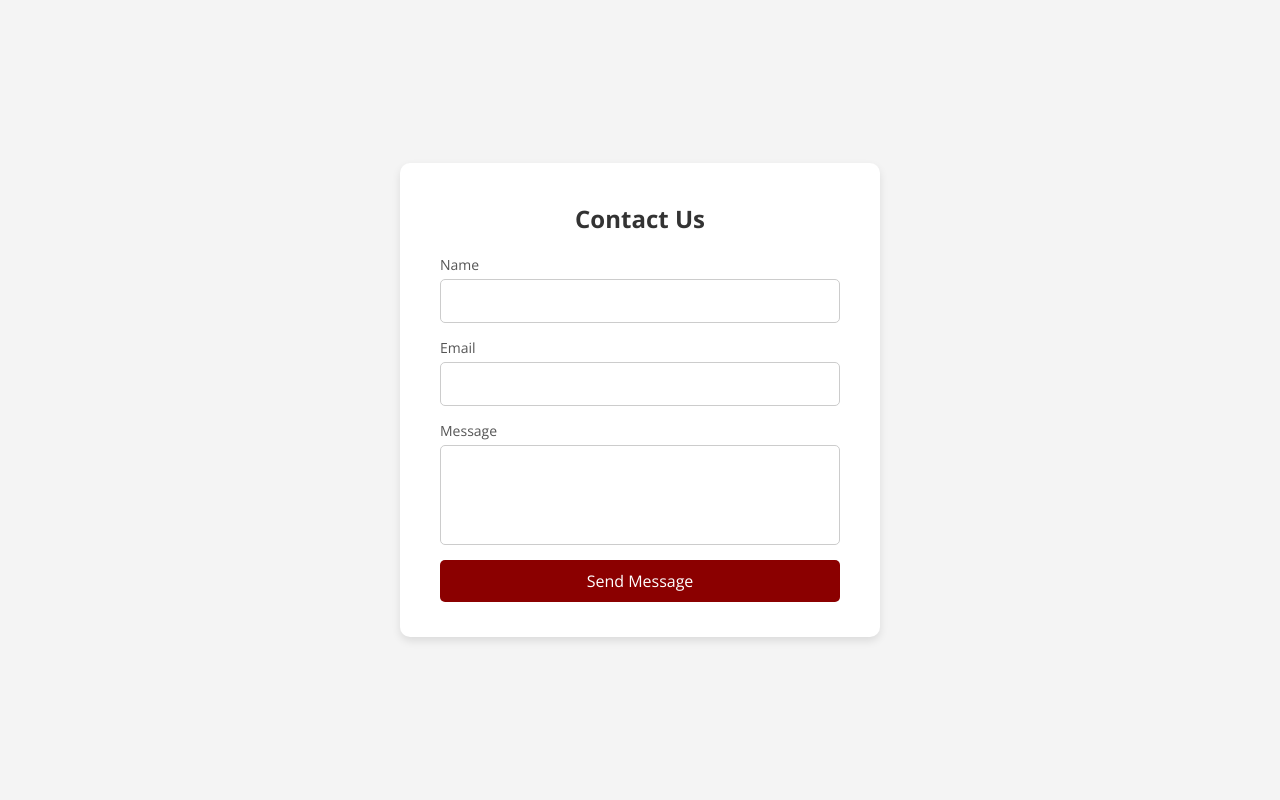
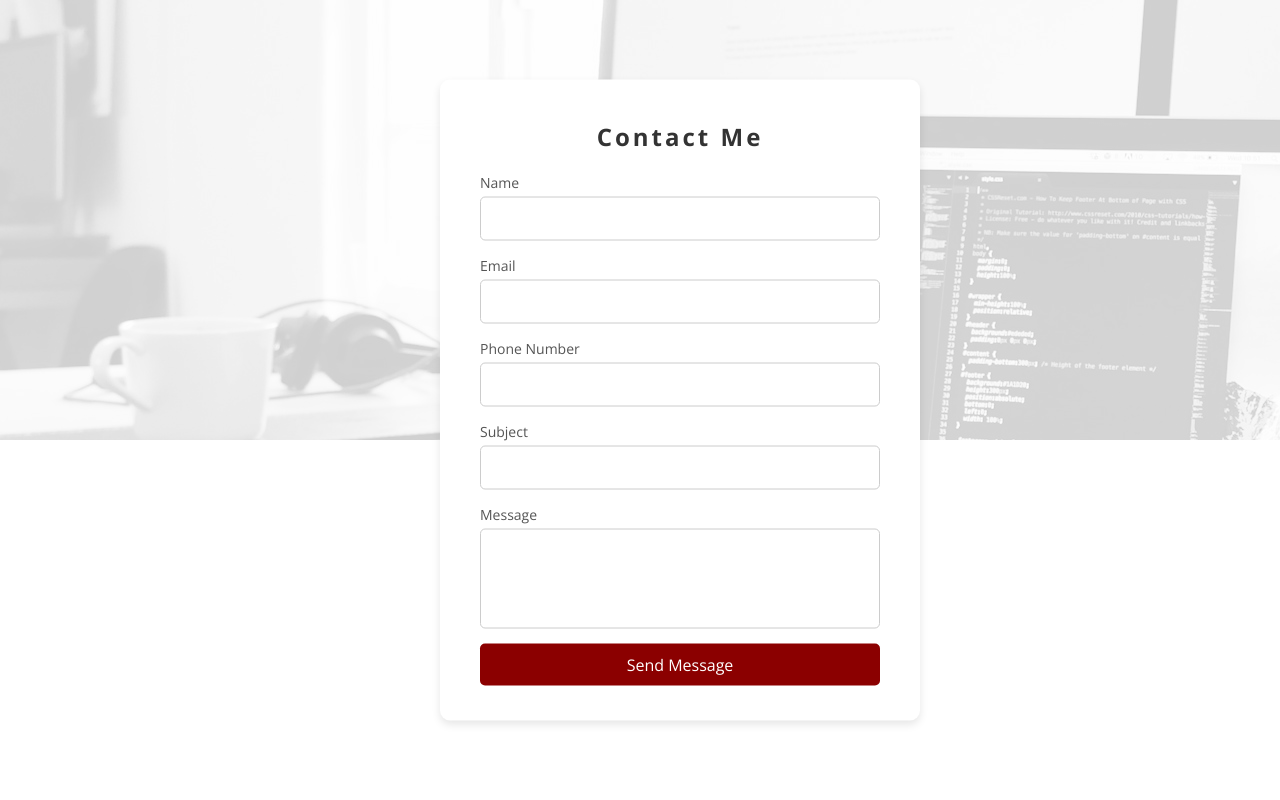
Before and after one commit to Sakmadd/personal-website, a web app: file contact.html in a window 1280 px wide. Run offline with its HTML, style and script files only (its server is not run), Linux system fonts and the light colour scheme; some web fonts are replaced.

Commit message:
Day 3 : redesign contact form

```diff
--- a/contact.html
+++ b/contact.html
@@ -8,8 +8,11 @@
     <title>Contact Form</title>
 </head>
 <body>
+    <header id="header">
+        <div class="bacground-header"></div>
+        <div class="profile-header">
             <div class="contact-form">
-        <h2>Contact Us</h2>
+                <h2>Contact Me</h2>
                 <form action="#" method="post">
                     <div class="form-group">
                         <label for="name">Name</label>
@@ -20,6 +23,14 @@
                         <input type="email" id="email" name="email" required>
                     </div>
                     <div class="form-group">
+                        <label for="phoneNumber">Phone Number</label>
+                        <input type="number" id="phoneNumber" name="phoneNumber" required>
+                    </div>
+                    <div class="form-group">
+                        <label for="subject">Subject</label>
+                        <input type="text" id="subject" name="subject" required>
+                    </div>
+                    <div class="form-group">
                         <label for="message">Message</label>
                         <textarea id="message" name="message" required></textarea>
                     </div>
@@ -28,5 +39,7 @@
                     </div>
                 </form>
             </div>
+      </header>
+
 </body>
 </html>
--- a/styles/style-contact.css
+++ b/styles/style-contact.css
@@ -1,14 +1,101 @@
 *{
-  font-family: "Open sans", Helvetica, Arial, sans-serif;
-}
-body {
-    background-color: #f4f4f4;
+    margin: 0;
+    font-family: "Open sans", Helvetica, Arial, sans-serif;
+  }
+  :root {
+    --main-text-color: rgb(58, 58, 58);
+    --secondary-text-color: rgb(92, 92, 92);
+    --hover-text-color: rgb(165, 52, 52);
+  }
+
+  .bacground-header{
+    background-image: url(../asets/background.jpg);
+    height: 55vh;
+    background-position: 0 -320px;
+    filter: grayscale(1) opacity(.2);
+  }
+  .profile-header{
+    position: absolute;
+    width: 400px;
+    top: 50%;
+    left: 50%;
+    transform: translate(-50%, -50%);
+
+
+  }
+  .profile-header img{
+    box-shadow: 0px 0px 0px 8px rgba(0,0,0,0.1);
+    border-radius: 150px;
+    width: 150px;
+    filter: grayscale(0) opacity(1);
+  }
+  .profile-header h2 {
+    color: var(--main-text-color);
+    letter-spacing: 3px;
+    padding-top: 20px;
+    font-size: 50px;
+  }
+  .profile-header p{
+    font-size: 20px;
+    font-weight: 100;
+  }
+  nav{
+    text-align: center;
+    padding: 1em;
+    border: 1px solid rgba(92, 92, 92,.4);
+    border-left: 0;
+    border-right: 0;
+
+  }
+  nav h2{
+    padding-bottom: 20px;
+  }
+
+  .navigation{
+    padding: 0;
+    list-style-type: none;
     display: flex;
     justify-content: center;
-    align-items: center;
+    gap: 10%;
+  }
+  .navigation a{
+    font-weight: 100;
+    font-size: 1em;
+    text-decoration: none;
+    color: var(--main-text-color);
+    transition: 500ms;
+  }
+  .navigation a:hover{
+    letter-spacing: 5px;
+    color: var(--hover-text-color);
+  }
+  main {
+    margin: auto;
+    max-width: 65em;
+  }
+  .self-description{
+    letter-spacing: 1px;
+    font-size: 20px;
+    font-weight: 100;
+    padding-top: 60px;
+    text-align: center;
+    color: var(--secondary-text-color);
+  }
+  .self-social{
+    gap: 50px;
+    transform: scale(0.3);
+    display: flex;
+    justify-content: center;
+  }
+  .another {
     height: 100vh;
-    margin: 0;
-}
+  }
+
+
+
+
+
+
 
 .contact-form {
     background-color: #fff;
@@ -40,6 +127,8 @@
 
 .contact-form input[type="text"],
 .contact-form input[type="email"],
+.contact-form input[type="number"],
+.contact-form input[type="subject"],
 .contact-form textarea {
     width: 100%;
     padding: 10px;
@@ -74,3 +163,8 @@
 .contact-form button:not(:disabled) {
     background-color: #8B0000; /* Dark red color */
 }
+input::-webkit-outer-spin-button,
+input::-webkit-inner-spin-button {
+  -webkit-appearance: none;
+  margin: 0;
+}
```
Lines whose indentation alone changed are shown as unchanged.
